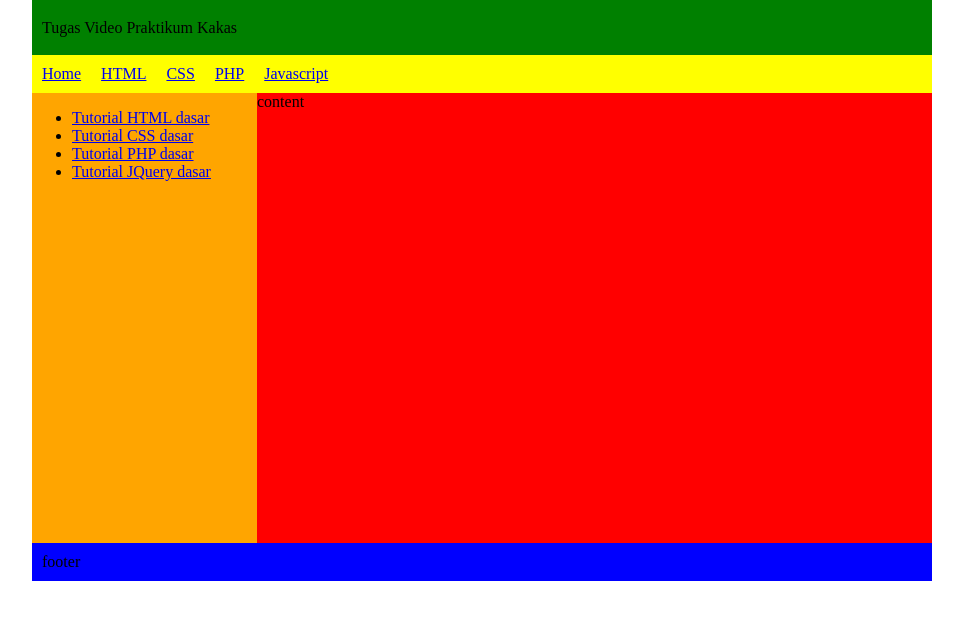
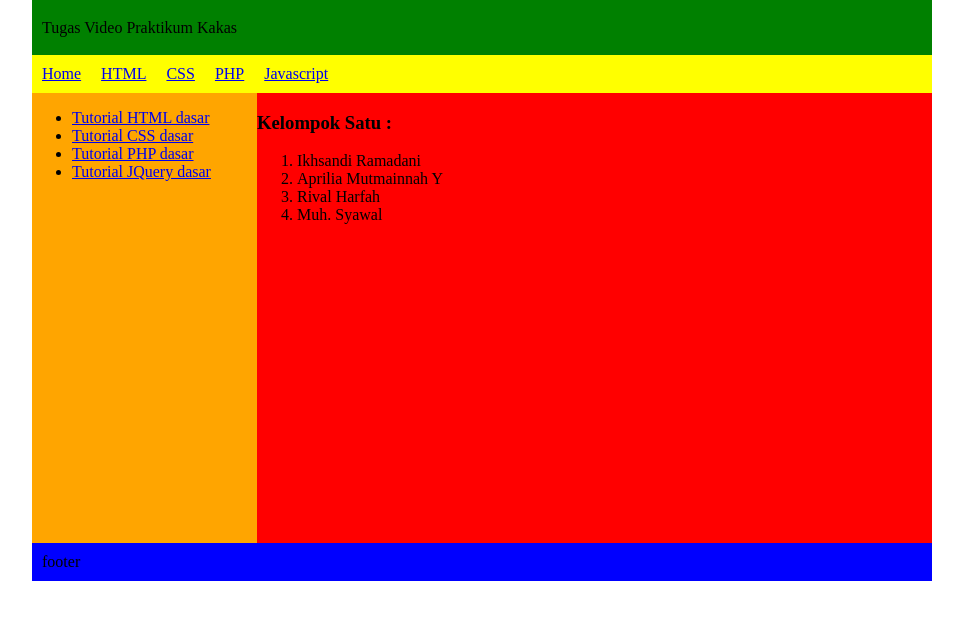
Before and after one commit to Ikhsandi007/FinalPrakKakas, a plain HTML site: page index.html in a window 1280 px wide. Shown: the part 73-692 px from the top of the page, without its empty margins (158-1121 px from the left). Drawn offline with Linux system fonts and the light colour scheme.

Commit message:
Update index dari sandi

```diff
--- a/index.html
+++ b/index.html
@@ -31,7 +31,13 @@
                 </ul>
             </div>
             <div class="content">
-                content
+                <h3>Kelompok Satu :</h3>
+                <ol>
+                    <li>Ikhsandi Ramadani</li>
+                    <li>Aprilia Mutmainnah Y</li>
+                    <li>Rival Harfah</li>
+                    <li>Muh. Syawal</li>
+                </ol>
             </div>
         </div>
         <div class="clear"></div>
```
